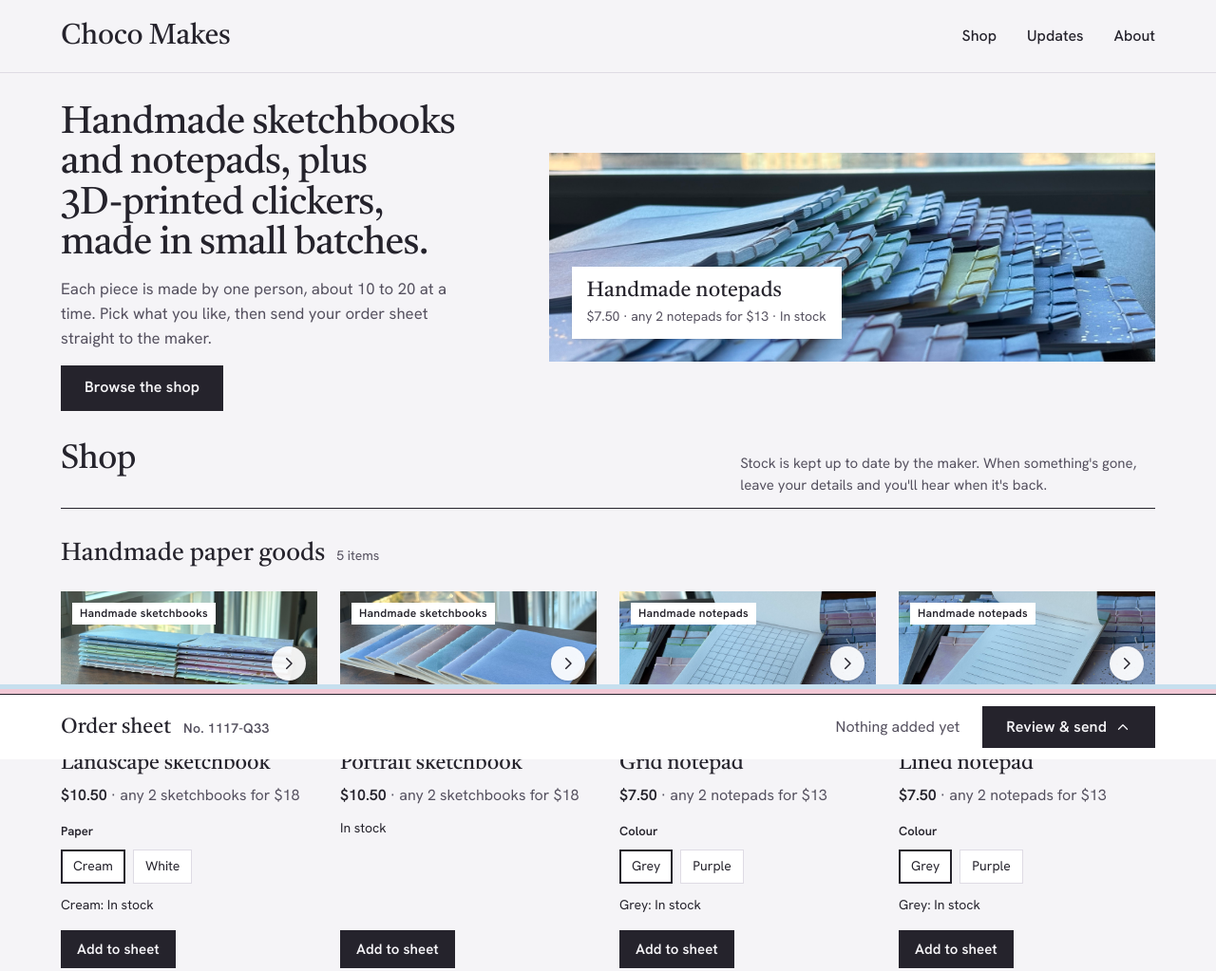
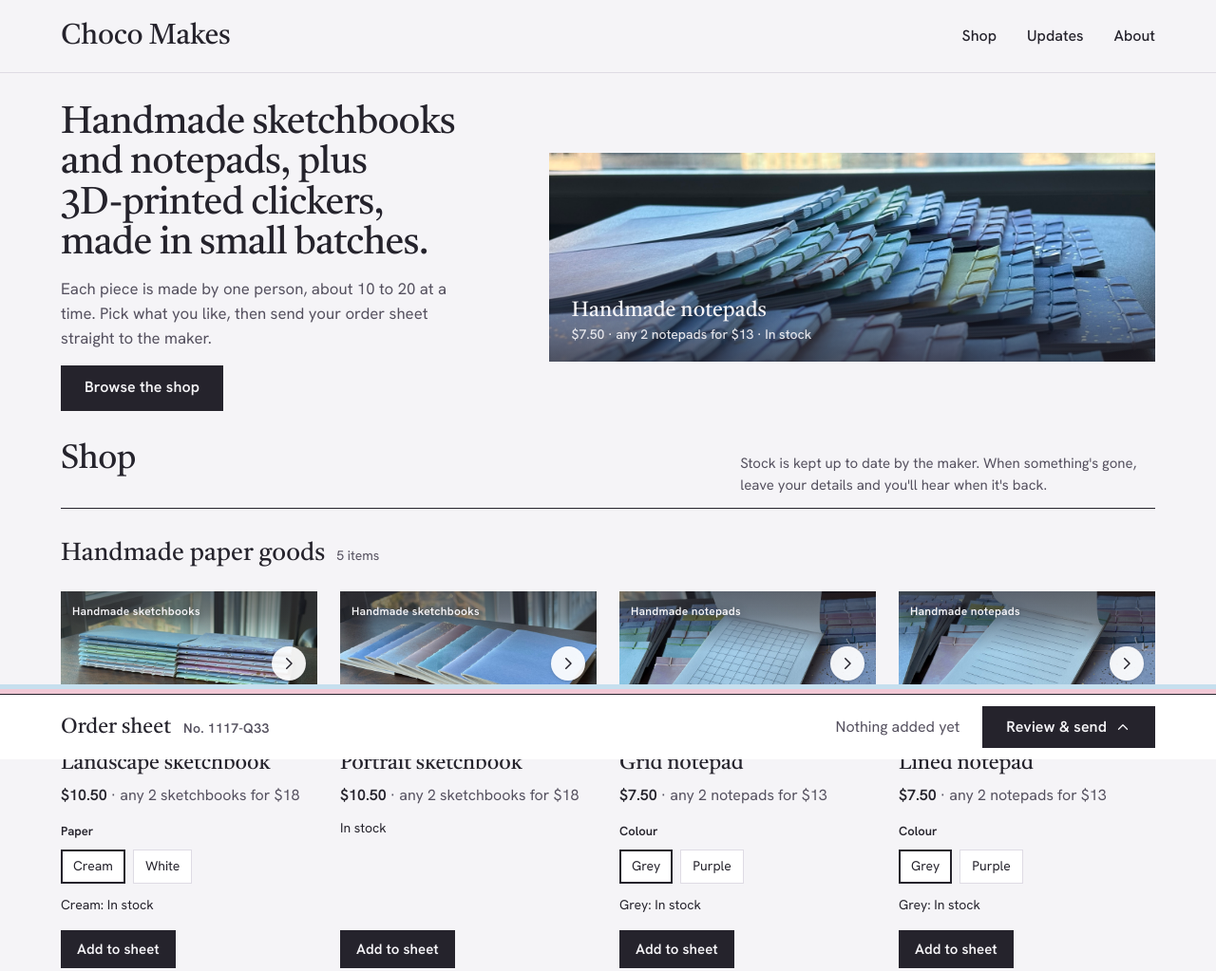
Before and after one commit to maeistired/choco-makes, a plain HTML site: page index.html in a window 1280 px wide. Shown: the top 1023 px of the page at 95% size. Drawn offline with Linux system fonts and the light colour scheme.

Commit message:
Replace white caption boxes over photos with light type on a soft shade
- Header caption sits on a charcoal shade at the photo's bottom edge
- Product card tags and the photo counter drop their white boxes while
  a photo is showing; cards without a photo keep the paper tags

Co-Authored-By: Claude Opus 5.5 <noreply@anthropic.com>

```diff
--- a/assets/css/site.css
+++ b/assets/css/site.css
@@ -156,6 +156,19 @@ html { scrollbar-color: var(--cloth-lilac) var(--paper); }
 .feature__label { position: absolute; left: var(--s5); bottom: var(--s5); max-width: calc(100% - 2 * var(--s5)); }
 .feature__label a { text-decoration: none; }
 .feature__label a:hover .label__name { text-decoration: underline; text-decoration-thickness: 1px; }
+/* over a photo the label drops its paper and sits on a soft ink shade instead */
+.feature:has(.feature__media img)::after {
+  content: ""; position: absolute; inset: 0; pointer-events: none;
+  background: linear-gradient(to top, rgba(37, 35, 44, 0.72) 0%, rgba(37, 35, 44, 0.32) 28%, rgba(37, 35, 44, 0) 52%);
+}
+.feature:has(.feature__media img) .feature__label {
+  z-index: 1; left: var(--s5); right: var(--s5); bottom: var(--s4);
+  background: none; box-shadow: none; padding: 0; color: var(--paper);
+}
+.feature:has(.feature__media img) .feature__label a { display: inline-block; }
+.feature:has(.feature__media img) .feature__label a:focus-visible { outline-color: var(--paper); }
+.feature:has(.feature__media img) .label__name { text-shadow: 0 1px 12px rgba(37, 35, 44, 0.35); text-underline-offset: 4px; }
+.feature:has(.feature__media img) .label__meta { margin-top: 2px; font-weight: 500; color: rgba(245, 244, 247, 0.9); }
 
 /* placeholder object drawn on the cloth when no photo exists */
 .ph-object {
@@ -209,19 +222,34 @@ html { scrollbar-color: var(--cloth-lilac) var(--paper); }
 .carousel__btn:disabled { opacity: 0; pointer-events: none; }
 .carousel__count {
   position: absolute; z-index: 2; right: var(--s3); bottom: var(--s3);
-  background: var(--sheet); padding: 2px var(--s2); font-size: 0.75rem; font-weight: 600; font-variant-numeric: tabular-nums;
+  color: var(--paper); font-size: 0.75rem; font-weight: 600; font-variant-numeric: tabular-nums;
+  text-shadow: 0 1px 8px rgba(37, 35, 44, 0.5);
 }
 @media (hover: hover) {
   .carousel__btn { opacity: 0; }
   .carousel:hover .carousel__btn:not(:disabled), .carousel:focus-within .carousel__btn:not(:disabled) { opacity: 1; }
 }
-.product__tags { position: absolute; top: var(--s3); left: var(--s3); right: var(--s3); z-index: 1; display: flex; justify-content: space-between; gap: var(--s2); pointer-events: none; }
+.product__tags { position: absolute; top: var(--s3); left: var(--s3); right: var(--s3); z-index: 2; display: flex; justify-content: space-between; gap: var(--s2); pointer-events: none; }
 .product__tag {
   background: var(--sheet); padding: 2px var(--s2); font-size: 0.75rem; font-weight: 600; letter-spacing: 0.02em;
 }
 .product.is-soldout .ph-object { color: transparent; }
-.product.is-soldout .product__cloth::after { content: ""; position: absolute; inset: 0; pointer-events: none; background: rgba(245, 244, 247, 0.5); }
-.product__gone { position: absolute; z-index: 1; left: 50%; top: 50%; transform: translate(-50%, -50%); font: 400 1.25rem/1 var(--serif); white-space: nowrap; pointer-events: none; }
+.product.is-soldout .product__cloth::after { content: ""; position: absolute; inset: 0; z-index: 1; pointer-events: none; background: rgba(245, 244, 247, 0.5); }
+.product__gone { position: absolute; z-index: 2; left: 50%; top: 50%; transform: translate(-50%, -50%); font: 400 1.25rem/1 var(--serif); white-space: nowrap; pointer-events: none; }
+/* while a photo shows, tags and the photo count are light type on a soft ink shade, not white boxes */
+.product__cloth:has(.carousel__track:not([hidden]))::before {
+  content: ""; position: absolute; inset: 0; z-index: 1; pointer-events: none;
+  background: linear-gradient(to bottom, rgba(37, 35, 44, 0.62) 0%, rgba(37, 35, 44, 0.5) 16%, rgba(37, 35, 44, 0) 42%);
+}
+.product__cloth:has(.carousel__count:not([hidden]))::before {
+  background:
+    linear-gradient(to bottom, rgba(37, 35, 44, 0.62) 0%, rgba(37, 35, 44, 0.5) 16%, rgba(37, 35, 44, 0) 42%),
+    linear-gradient(to top, rgba(37, 35, 44, 0.62) 0%, rgba(37, 35, 44, 0.5) 14%, rgba(37, 35, 44, 0) 36%);
+}
+.product__cloth:has(.carousel__track:not([hidden])) .product__tag {
+  background: none; padding: 0; color: var(--paper);
+  text-shadow: 0 1px 8px rgba(37, 35, 44, 0.5);
+}
 
 .product__body { display: flex; flex-direction: column; flex: 1; padding-top: var(--s4); }
 .product__name { font: 400 1.375rem/1.2 var(--serif); letter-spacing: -0.005em; }
```
